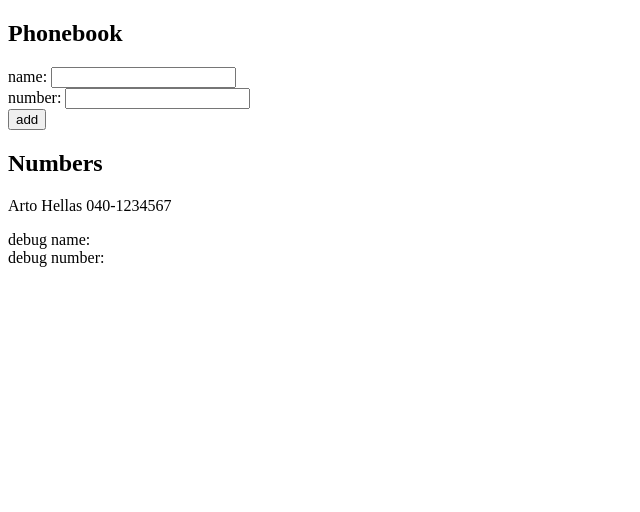
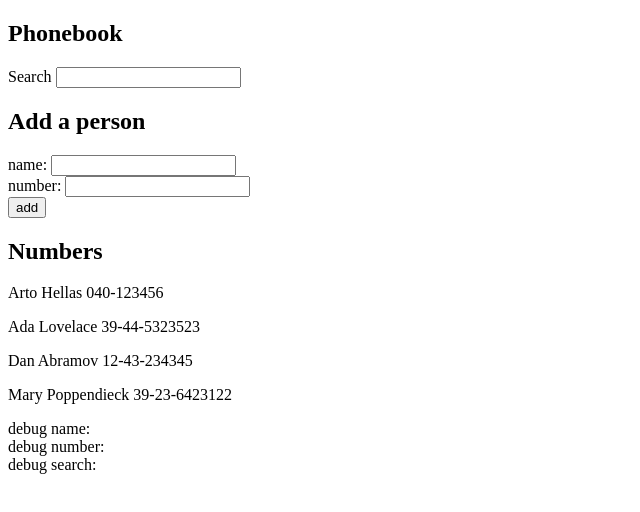
Before and after one commit to Niroasd/2023FullStackOpen, a React (Vite) app in the folder part2/phonebook/: page / in a window 1280 px wide. Shown: the top 512 px of the page, without its empty margins (0-640 px from the left). Built offline with nearby package versions, Linux system fonts and the light colour scheme.

Commit message:
Ver 2.9 done.

```diff
--- a/part2/phonebook/src/App.jsx
+++ b/part2/phonebook/src/App.jsx
@@ -1,23 +1,31 @@
 import { useState } from 'react'
 
-const Person = ({persons}) => {
-  const personList = persons.map(person => <p key={person.name}>{person.name} {person.number}</p>)
+const Persons = ({persons, searchTerm}) => {
+  const filteredList = persons.filter(person => person.name.toLowerCase().includes(searchTerm))
+  const filteredPersonList = filteredList.map(person => <p key={person.id}>{person.name} {person.number}</p>)
+
   return(
     <div>
-      {personList}
+      {filteredPersonList}
     </div>
   )
 }
 
 const App = () => {
   const [persons, setPersons] = useState([
-    {
-      name: 'Arto Hellas',
-      number: '040-1234567'
-    }
+    { name: 'Arto Hellas', number: '040-123456', id: 1 },
+    { name: 'Ada Lovelace', number: '39-44-5323523', id: 2 },
+    { name: 'Dan Abramov', number: '12-43-234345', id: 3 },
+    { name: 'Mary Poppendieck', number: '39-23-6423122', id: 4 }
   ])
+
   const [newName, setNewName] = useState('')
   const [newNumber, setNewNumber] = useState('')
+  const [searchTerm, setSearchTerm] = useState('')
+
+  const handleSearchInputChange = (event) => {
+    setSearchTerm(event.target.value.toLowerCase())
+  }
 
   const handleNameInputChange = (event) => {
     setNewName(event.target.value)
@@ -27,8 +35,6 @@
     setNewNumber(event.target.value)
   }
 
-
-
   const addPerson = (event) => {
     const nameList = persons.map(person => {
       return person.name
@@ -37,7 +43,8 @@
     event.preventDefault()
     const personObject = {
       name : newName,
-      number : newNumber
+      number : newNumber,
+      id : persons.length + 1
     }
 
     if(!nameList.includes(newName)){
@@ -55,6 +62,12 @@
       <h2>Phonebook</h2>
       <form>
         <div>
+          Search <input onChange={handleSearchInputChange} value={searchTerm}/>
+        </div>
+      </form>
+      <h2>Add a person</h2>
+      <form>
+        <div>
           name: <input onChange={handleNameInputChange} value={newName}/>
         </div>
         <div>
@@ -66,9 +79,10 @@
       </form>
 
       <h2>Numbers</h2>
-      <Person persons={persons}/>
+      <Persons persons={persons} searchTerm={searchTerm}/>
       <div>debug name: {newName}</div>
       <div>debug number: {newNumber}</div>
+      <div>debug search: {searchTerm}</div>
     </div>
   )
 }
```
